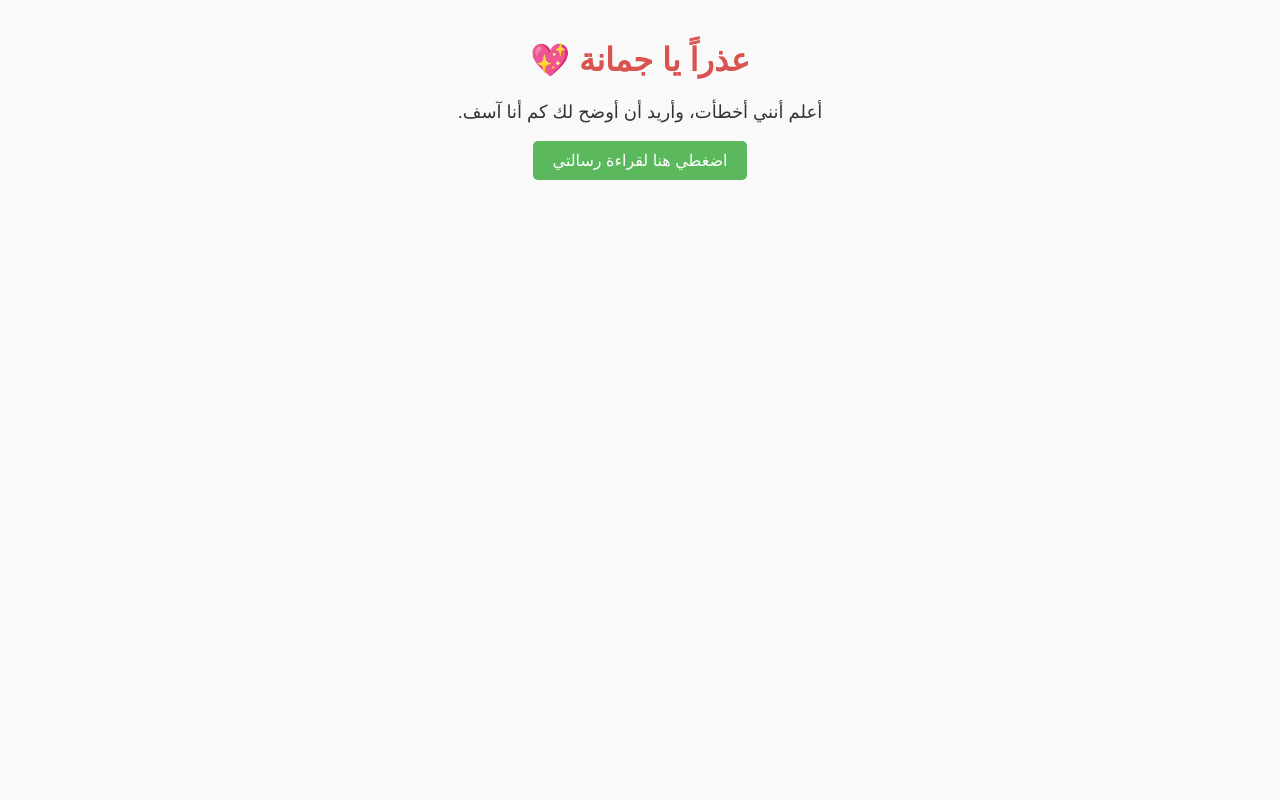
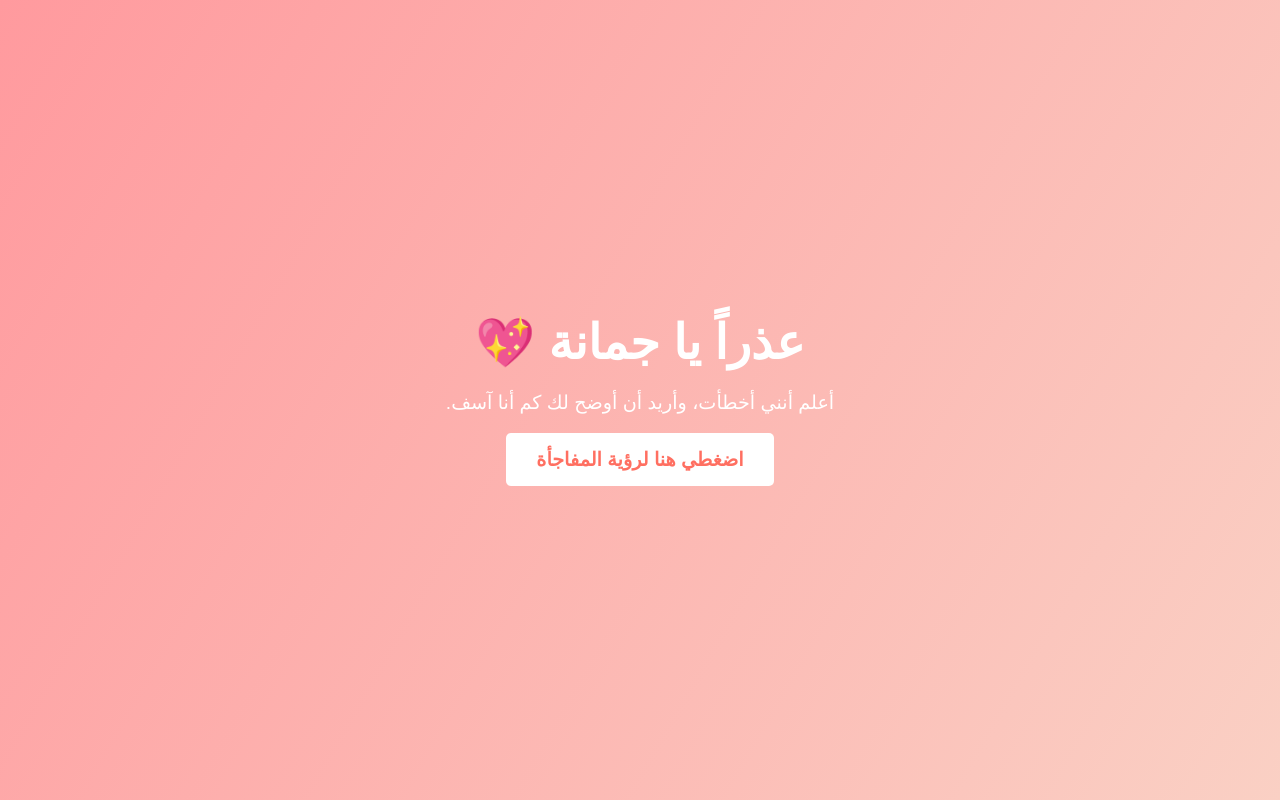
Before and after one commit to Onlyshinichi/Jumana-apology, a plain HTML site: page index.html in a window 1280 px wide. Drawn offline with Linux system fonts and the light colour scheme.

Commit message:
Update index.html

```diff
--- a/index.html
+++ b/index.html
@@ -7,48 +7,66 @@
   <style>
     body {
       font-family: Arial, sans-serif;
-      background-color: #f9f9f9;
+      background: linear-gradient(120deg, #ff9a9e, #fad0c4);
       text-align: center;
       margin: 0;
-      padding: 20px;
+      padding: 0;
+      height: 100vh;
+      display: flex;
+      justify-content: center;
+      align-items: center;
+      overflow: hidden;
+    }
+    .container {
+      animation: fadeIn 2s;
     }
     h1 {
-      color: #d9534f;
+      color: #ffffff;
+      font-size: 3em;
+      margin: 0 0 20px 0;
     }
     p {
-      font-size: 18px;
-      color: #333;
+      font-size: 1.2em;
+      color: #ffffff;
     }
     button {
-      background-color: #5cb85c;
-      color: white;
+      background-color: #ffffff;
+      color: #ff6f61;
       border: none;
-      padding: 10px 20px;
-      font-size: 16px;
+      padding: 15px 30px;
+      font-size: 1.2em;
+      font-weight: bold;
       border-radius: 5px;
       cursor: pointer;
+      transition: transform 0.3s ease, background-color 0.3s ease;
     }
     button:hover {
-      background-color: #4cae4c;
+      background-color: #ff6f61;
+      color: #ffffff;
+      transform: scale(1.1);
     }
-    #message {
-      display: none;
-      margin-top: 20px;
-      color: #5cb85c;
-      font-size: 20px;
+    @keyframes fadeIn {
+      from {
+        opacity: 0;
+      }
+      to {
+        opacity: 1;
+      }
     }
   </style>
 </head>
 <body>
-  <h1>عذراً يا جمانة 💖</h1>
-  <p>أعلم أنني أخطأت، وأريد أن أوضح لك كم أنا آسف.</p>
-  <button onclick="showMessage()">اضغطي هنا لقراءة رسالتي</button>
-  <div id="message">
-    <p>أحبك أكثر مما أستطيع وصفه، وأعدك أن أكون أفضل من أجلنا. 💕</p>
+  <div class="container">
+    <h1>عذراً يا جمانة 💖</h1>
+    <p>أعلم أنني أخطأت، وأريد أن أوضح لك كم أنا آسف.</p>
+    <button onclick="goToPage()">اضغطي هنا لرؤية المفاجأة</button>
   </div>
   <script>
-    function showMessage() {
-      document.getElementById("message").style.display = "block";
+    function goToPage() {
+      document.body.style.animation = "fadeOut 1s forwards";
+      setTimeout(() => {
+        window.location.href = "page2.html";
+      }, 1000);
     }
   </script>
 </body>
```
